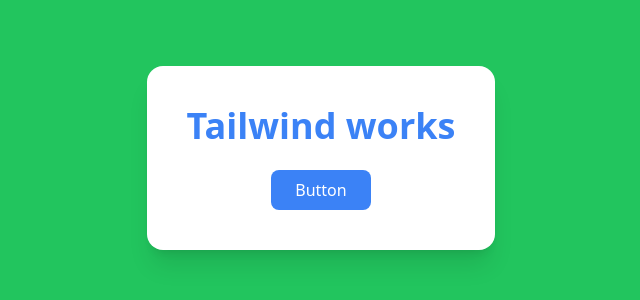
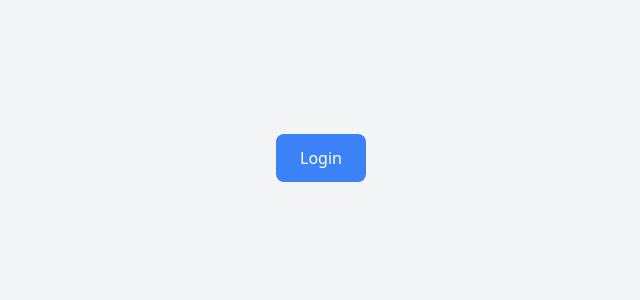
Before and after one commit to ruha-code/Final_Project, a React app in the folder frontend/: page / in a window 1280 px wide. Shown: the part 242-542 px from the top of the page, without its empty margins (319-959 px from the left). Built offline with nearby package versions, Linux system fonts and the light colour scheme; the HTML template or start-up script is replaced by a standard one.

Commit message:
add routing with react-router and dashboard page

```diff
--- a/frontend/src/App.jsx
+++ b/frontend/src/App.jsx
@@ -1,20 +1,15 @@
+import { BrowserRouter, Routes, Route } from "react-router-dom";
 import Login from "./pages/Login";
+import Dashboard from "./pages/Dashboard";
 
 function App() {
   return (
-    <div className="h-screen bg-green-500 flex items-center justify-center">
-      <div className="bg-white p-10 rounded-2xl shadow-xl text-center">
-        <h1 className="text-4xl font-bold text-blue-500 mb-4">
-          Tailwind works
-        </h1>
-
-        <p className="text-gray-600 mb-6"></p>
-
-        <button className="bg-blue-500 text-white px-6 py-2 rounded-lg hover:bg-blue-600 transition">
-          Button
-        </button>
-      </div>
-    </div>
+    <BrowserRouter>
+      <Routes>
+        <Route path="/" element={<Login />} />
+        <Route path="/dashboard" element={<Dashboard />} />
+      </Routes>
+    </BrowserRouter>
   );
 }
 
--- /dev/null
+++ b/frontend/src/pages/Dashboard.jsx
@@ -0,0 +1,9 @@
+function Dashboard() {
+  return (
+    <div className="h-screen flex items-center justify-center bg-green-100">
+      <h1 className="text-3xl font-bold text-green-600">Dashboard</h1>
+    </div>
+  );
+}
+
+export default Dashboard;
--- a/frontend/src/pages/Login.jsx
+++ b/frontend/src/pages/Login.jsx
@@ -1,5 +1,18 @@
+import { useNavigate } from "react-router-dom";
+
 function Login() {
-  return <h2>Login Page</h2>;
+  const navigate = useNavigate();
+
+  return (
+    <div className="h-screen flex items-center justify-center bg-gray-100">
+      <button
+        onClick={() => navigate("/dashboard")}
+        className="bg-blue-500 text-white px-6 py-3 rounded-lg"
+      >
+        Login
+      </button>
+    </div>
+  );
 }
 
 export default Login;
```
